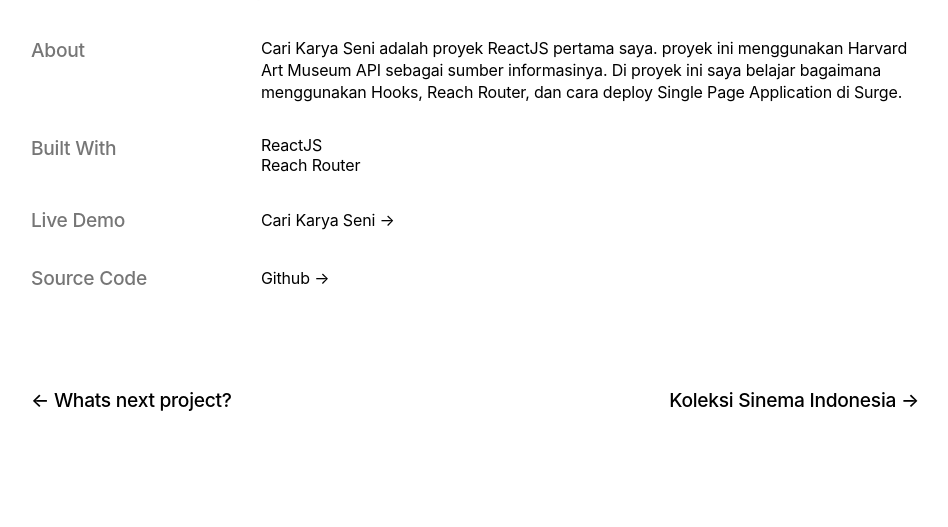
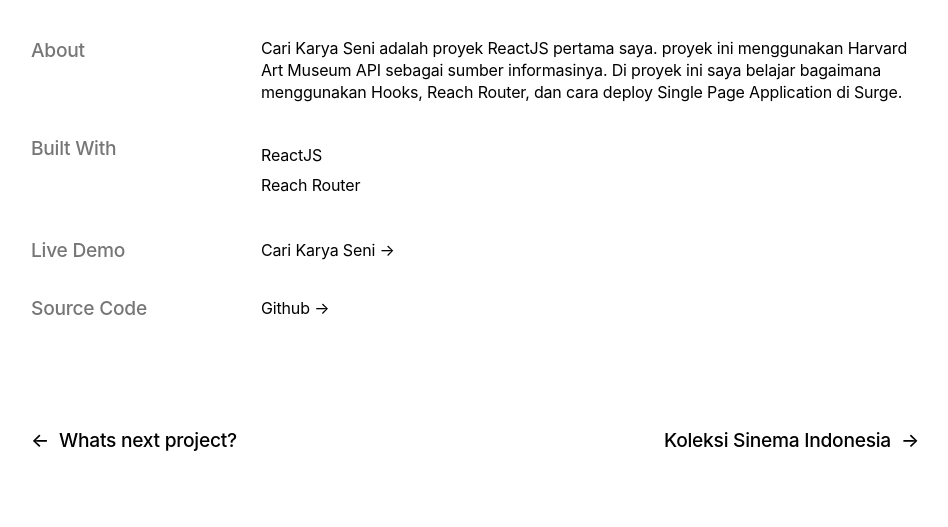
Before and after one commit to abdmmar/abdmmar.github.io, a PHP site: page /post/cari-karya-seni in a window 1280 px wide. Shown: the part 823-1350 px from the top of the page, without its empty margins (165-1113 px from the left). Before the commit the page ends 1234 px from the top, so only its background shows below. Run offline with PHP 8.4, Linux system fonts and the light colour scheme; some web fonts are replaced.

Commit message:
:lipstick: Fix UI

```diff
--- a/post/cari-karya-seni/index.html
+++ b/post/cari-karya-seni/index.html
@@ -93,12 +93,16 @@
     <footer class="row">
       <div class="next-project">
         <h3>
-          <a class="newest-project disabled" href="">← Whats next project?</a>
+          <a class="newest-project disabled" href="">
+            <div>←</div>
+            Whats next project?
+          </a>
         </h3>
         <h3>
-          <a class="oldest-project" href="../koleksi-sinema-indonesia"
-            >Koleksi Sinema Indonesia →</a
-          >
+          <a class="oldest-project" href="../koleksi-sinema-indonesia">
+            Koleksi Sinema Indonesia
+            <div>→</div>
+          </a>
         </h3>
       </div>
     </footer>
--- a/src/styles/all-projects.css
+++ b/src/styles/all-projects.css
@@ -7,6 +7,29 @@
   justify-content: space-between;
 }
 
+.newest-project,
+.oldest-project {
+  display: flex;
+  flex-direction: row;
+  align-items: center;
+}
+
+.newest-project {
+  text-align: left;
+}
+
+.oldest-project {
+  text-align: right;
+}
+
+.newest-project div {
+  padding: 10px 10px 10px 0;
+}
+
+.oldest-project div {
+  padding: 10px 0 10px 10px;
+}
+
 .next-project .disabled {
   pointer-events: none;
 }
--- a/src/styles/home.css
+++ b/src/styles/home.css
@@ -32,7 +32,7 @@
 }
 
 .work {
-  height: 155px;
+  min-height: 155px;
   margin: 1.5rem 0;
   display: grid;
   gap: 1rem;
--- a/src/styles/projects.css
+++ b/src/styles/projects.css
@@ -15,6 +15,10 @@
 .row.project-desc h3,
 .row.project-desc p {
   margin-bottom: 0;
+}
+
+.project-desc ul li {
+  margin: 10px 0;
 }
 
 .span-row {
```
Also changed, not shown: post/golden-techno/index.html (+8 -6 lines), post/koleksi-sinema-indonesia/index.html (+8 -4 lines), post/university-expo/index.html (+7 -2 lines).
